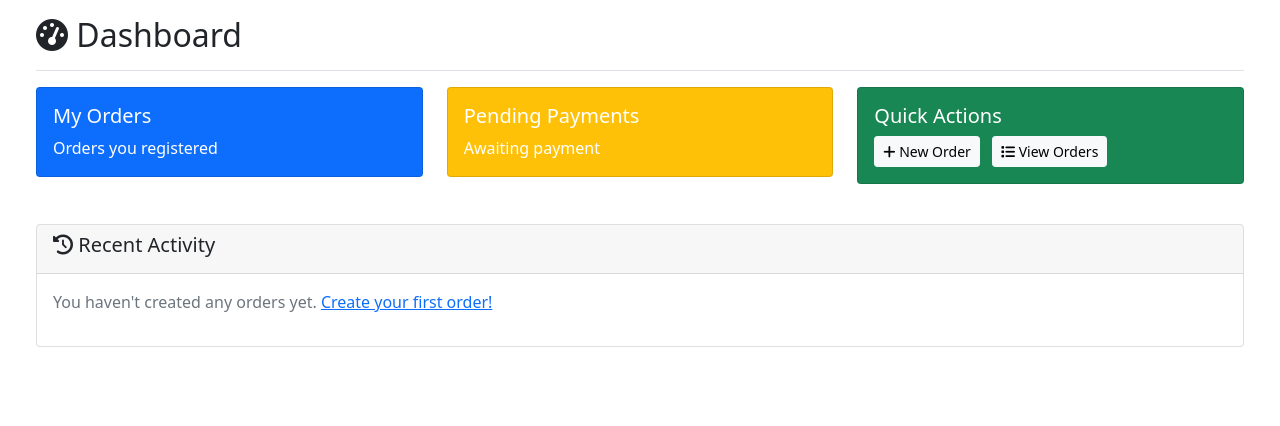
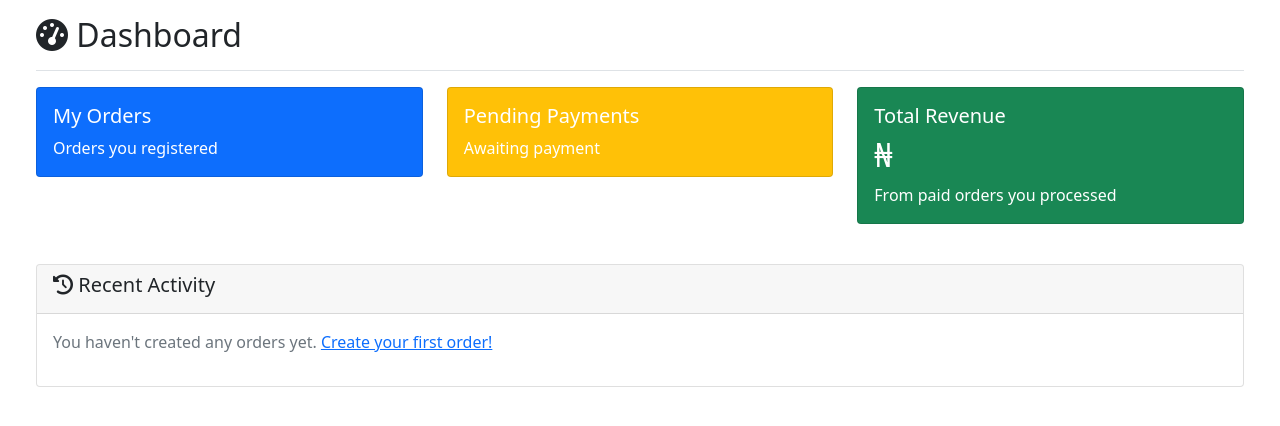
Before and after one commit to Chinedu-iroka/Laundry_management_system, a Django app: template templates/laundry/dashboard.html in a window 1280 px wide. Shown: the part 56-482 px from the top of the page. Run offline with Django 5.2, Linux system fonts and the light colour scheme; the template is opened without the code that fills it, so the values that code supplies are empty; some libraries are stand-ins or nearby versions.

Commit message:
staff dashboard has revenue

```diff
--- a/laundry/views.py
+++ b/laundry/views.py
@@ -63,9 +63,15 @@ def dashboard(request):
             payment_status='pending'
         ).count()
 
+        staff_revenue = LaundryOrder.objects.filter(
+            staff=request.user,
+            payment_status='paid'
+        ).aggregate(total=Sum('total_price'))['total'] or 0
+
         context.update({
             'staff_orders': staff_orders,
             'staff_pending': staff_pending,
+            'staff_revenue': staff_revenue,
             'my_orders': LaundryOrder.objects.filter(staff=request.user)[:10],
         })
 
--- a/templates/laundry/dashboard.html
+++ b/templates/laundry/dashboard.html
@@ -76,15 +76,9 @@
     <div class="col-md-4 mb-3">
         <div class="card bg-success text-white">
             <div class="card-body">
-                <h5 class="card-title">Quick Actions</h5>
-                <div class="mt-2">
-                    <a href="{% url 'create_order' %}" class="btn btn-light btn-sm me-2">
-                        <i class="fas fa-plus"></i> New Order
-                    </a>
-                    <a href="{% url 'order_list' %}" class="btn btn-light btn-sm">
-                        <i class="fas fa-list"></i> View Orders
-                    </a>
-                </div>
+                <h5 class="card-title">Total Revenue</h5>
+                <h2>₦{{ staff_revenue|floatformat:2 }}</h2>
+                <p class="card-text">From paid orders you processed</p>
             </div>
         </div>
     </div>
```
